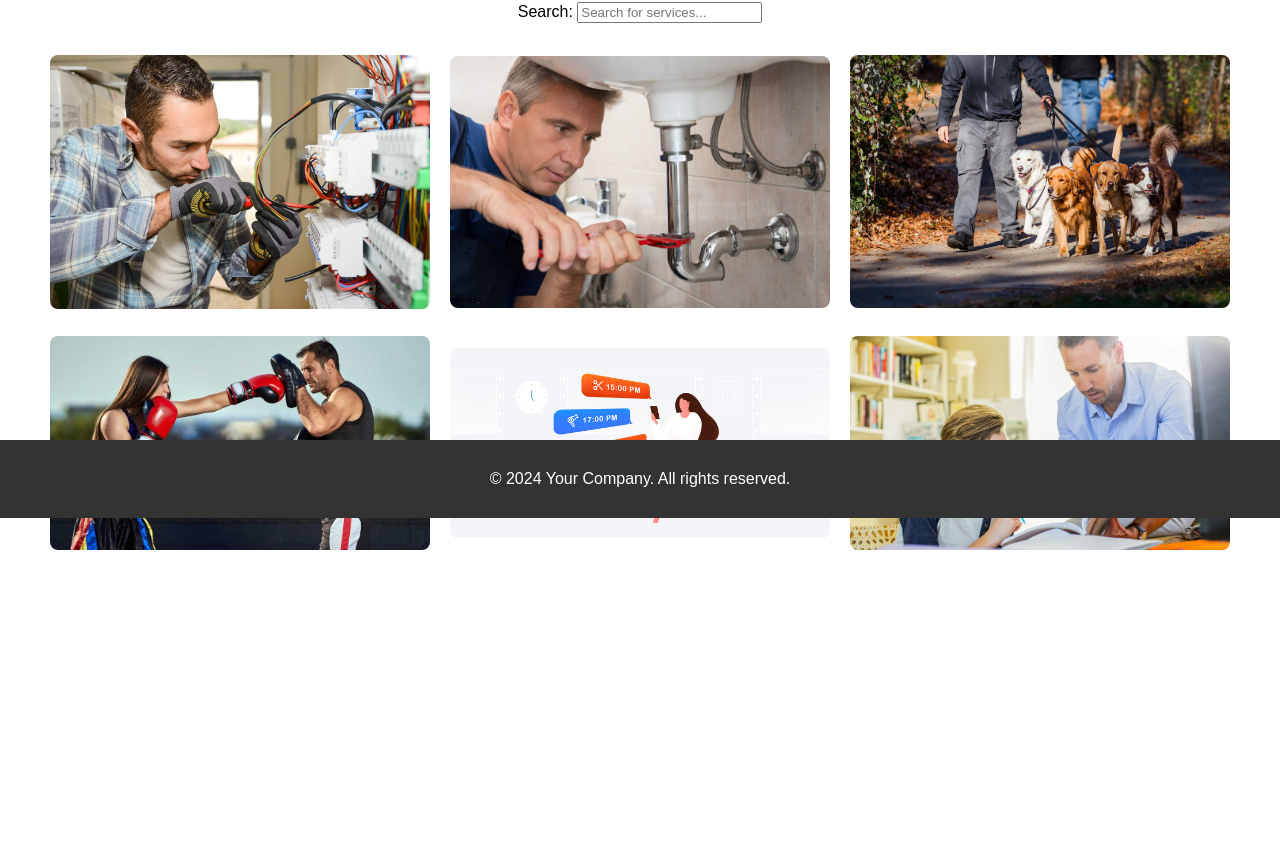
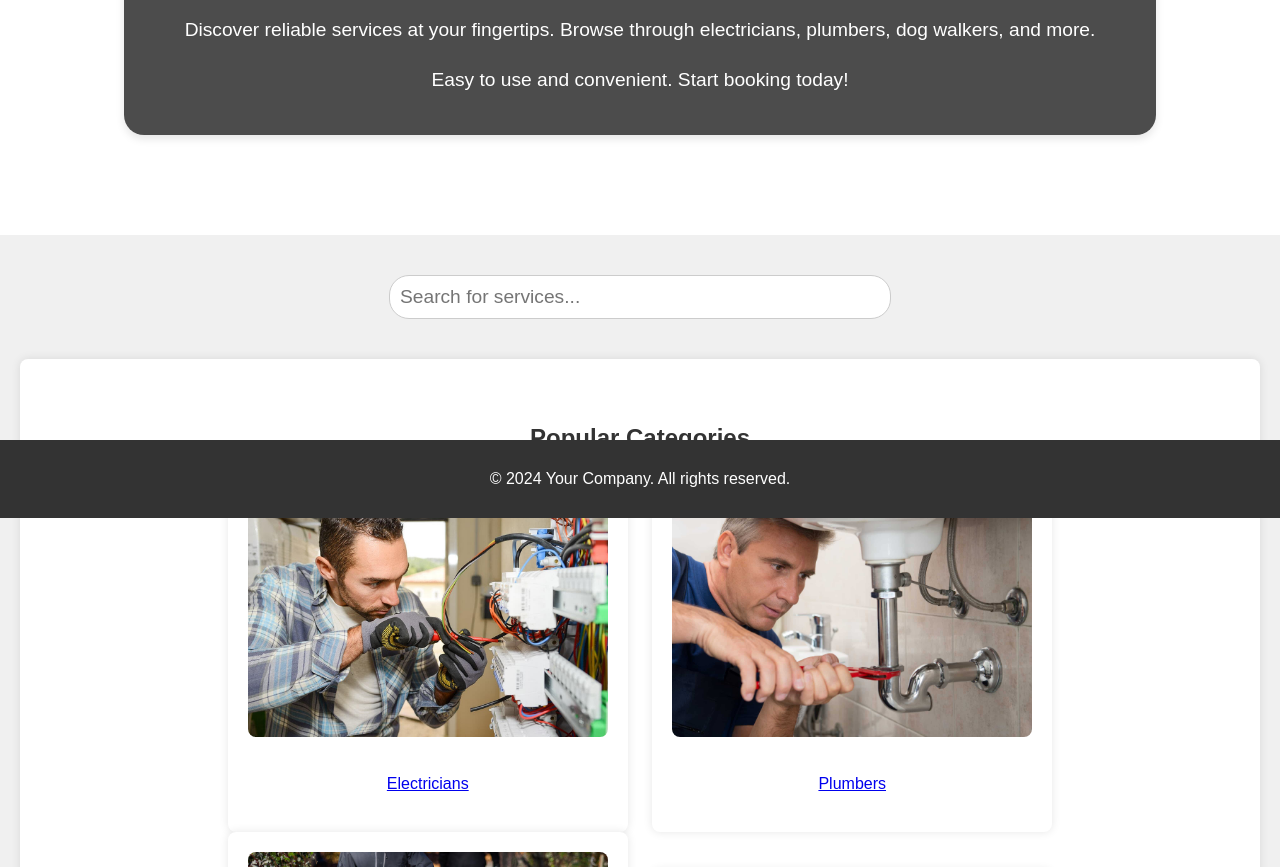
Before and after one commit to muhammadpaleker/servehome, a plain HTML site: page index.html in a window 1280 px wide. Shown: the part 282-1149 px from the top of the page. Before the commit the page ends 950 px from the top, so only its background shows below. Drawn offline with Linux system fonts and the light colour scheme.

Commit message:
Update index.html

```diff
--- a/index.html
+++ b/index.html
@@ -3,24 +3,22 @@
 <head>
     <meta charset="UTF-8">
     <meta name="viewport" content="width=device-width, initial-scale=1.0">
-    <title>Home - Service Booking</title>
+    <title>Service Booking Demo</title>
     <style>
-        /* Basic styling (use your existing CSS) */
+        /* Basic styling */
         body {
             font-family: Arial, sans-serif;
             line-height: 1.6;
-            background-color: #fff; /* White background for the entire page */
-            color: #000; /* Black text color */
+            background-color: #f0f0f0; /* Light grey background */
+            color: #333; /* Dark text color */
             margin: 0;
             padding: 0;
-            padding-top: 80px; /* Adjust padding top to accommodate fixed header height */
-            padding-bottom: 60px; /* Adjust padding bottom to accommodate fixed footer height */
-            overflow-x: hidden; /* Hide horizontal scrollbar */
+            padding-bottom: 50px; /* Ensure content doesn't hide behind footer */
         }
 
         header {
-            background-color: #000; /* Black header background */
-            color: #fff; /* White text color */
+            background-color: #fff; /* White header background */
+            color: #333; /* Dark text color */
             padding: 20px 0; /* Padding based on text size */
             width: 100%; /* Span the entire width of the page */
             text-align: center; /* Center align text */
@@ -28,10 +26,11 @@
             z-index: 1000; /* Ensure header is above other content */
             top: 0; /* Position at the top of the viewport */
             left: 0; /* Align left */
+            border-bottom: 1px solid #ddd; /* Grey border bottom */
         }
 
         header h1 {
-            font-size: 2em; /* Adjust font size */
+            font-size: 1.5em; /* Adjust font size */
             margin: 0; /* Remove default margin */
         }
 
@@ -47,64 +46,90 @@
         }
 
         header nav ul li a {
-            color: #fff; /* White text color for links */
+            color: #333; /* Dark text color for links */
             text-decoration: none; /* Remove underline from links */
             font-size: 1.2em; /* Adjust font size */
         }
 
-        .home-section {
-            max-width: 1200px;
-            margin: 0 auto;
-            padding: 40px 20px;
+        .hero {
+            background-color: #fff; /* White background for the hero section */
+            padding: 100px 20px; /* Adjust padding top and bottom */
+            text-align: center;
+            margin-top: 80px; /* Adjust margin to account for fixed header */
+        }
+
+        .find-service {
+            background-color: rgba(0, 0, 0, 0.7); /* Semi-transparent black background */
+            color: #fff; /* White text color */
+            border-radius: 20px; /* Rounded corners */
+            padding: 20px; /* Padding inside the box */
+            max-width: 80%; /* 80% of the screen width */
+            margin: 0 auto; /* Center align horizontally */
+            box-shadow: 0 4px 8px rgba(0, 0, 0, 0.1); /* Shadow effect */
+        }
+
+        .find-service h2 {
+            font-size: 2em; /* Adjust font size */
+            margin-bottom: 10px; /* Adjust spacing */
+        }
+
+        .find-service p {
+            font-size: 1.2em; /* Adjust font size */
+            line-height: 1.6; /* Adjust line height */
+        }
+
+        .search-bar {
+            max-width: 600px;
+            width: 100%;
+            margin: 40px auto;
             text-align: center;
         }
 
-        .image-grid {
-            display: flex;
-            justify-content: space-around;
-            align-items: center;
-            flex-wrap: wrap;
-            margin-top: 20px;
+        .search-bar input[type="text"] {
+            width: 80%;
+            padding: 10px;
+            font-size: 1.2em;
+            border: 1px solid #ccc;
+            border-radius: 20px;
+            outline: none;
+            transition: border-color 0.3s ease;
         }
 
-        .image-item {
-            flex: 0 1 calc(33.33% - 20px); /* Adjust width with margin between items */
-            margin: 10px; /* Adjust margin between items */
-            text-align: center;
-            cursor: pointer; /* Add pointer cursor for clickable items */
-            position: relative; /* Position relative for absolute positioning of text */
-            overflow: hidden; /* Hide overflow for consistent image sizes */
+        .search-bar input[type="text"]:focus {
+            border-color: #333;
         }
 
-        .image-item img {
-            max-width: 100%;
-            height: auto;
+        .category-section {
+            max-width: 1200px;
+            margin: 40px auto;
+            padding: 40px 20px;
+            text-align: center;
+            background-color: #fff; /* White background for categories */
+            box-shadow: 0 0 10px rgba(0, 0, 0, 0.1); /* Shadow effect */
+            border-radius: 8px; /* Rounded corners */
+        }
+
+        .category {
+            display: inline-block;
+            margin: 0 10px;
+            text-align: center;
+            width: 30%; /* Adjust width as needed */
+            padding: 20px;
+            background-color: #fff;
+            box-shadow: 0 0 10px rgba(0, 0, 0, 0.1); /* Shadow effect */
             border-radius: 8px;
             transition: transform 0.3s ease;
         }
 
-        .image-item:hover img {
-            transform: scale(1.1); /* Scale up image on hover */
+        .category:hover {
+            transform: translateY(-5px); /* Lift up on hover */
         }
 
-        .image-item p {
-            position: absolute; /* Position absolute for text positioning */
-            bottom: 10px; /* Adjust vertical positioning as needed */
-            left: 0;
-            right: 0;
-            color: #fff; /* Set text color to white */
-            font-size: 1.2em; /* Adjust font size */
-            font-weight: bold; /* Apply bold font weight */
-            margin: 0; /* Remove default margin */
-            background-color: rgba(0, 0, 0, 0.5); /* Semi-transparent background for contrast */
-            padding: 5px 10px; /* Adjust padding as needed */
-            text-align: center; /* Center align text */
-            opacity: 0; /* Initially hide text */
-            transition: opacity 0.3s ease; /* Smooth transition for opacity */
-        }
-
-        .image-item:hover p {
-            opacity: 1; /* Show text on hover */
+        .category img {
+            max-width: 100%;
+            height: auto;
+            border-radius: 8px;
+            margin-bottom: 10px;
         }
 
         footer {
@@ -133,82 +158,49 @@
         </nav>
     </header>
 
-    <section class="home-section">
+    <section class="hero">
+        <div class="find-service">
             <h2>Find Your Service</h2>
             <p>Discover reliable services at your fingertips. Browse through electricians, plumbers, dog walkers, and more.</p>
             <p>Easy to use and convenient. Start booking today!</p>
+        </div>
+    </section>
 
-        <!-- Search section -->
-        <div class="search-section">
-            <label for="service-search-home">Search:</label>
-            <input type="text" id="service-search-home" name="service-search-home" placeholder="Search for services...">
-        </div>
+    <section class="search-bar">
+        <input type="text" placeholder="Search for services...">
+    </section>
 
-        <!-- Image grid section -->
-        <div class="image-grid">
-            <!-- Service items (replace with actual links and images) -->
-            <div class="image-item">
-                <a href="electrician.html">
+    <section class="category-section">
+        <h2>Popular Categories</h2>
+        <div class="category">
+            <a href="electricians.html">
                 <img src="electrician.jpg" alt="Electrician Service">
-                    <p>Electrician Service</p>
+                <p>Electricians</p>
             </a>
         </div>
-            <div class="image-item">
+        <div class="category">
             <a href="plumbers.html">
                 <img src="plumbing.jpg" alt="Plumbing Service">
-                    <p>Plumbing Service</p>
+                <p>Plumbers</p>
             </a>
         </div>
-            <div class="image-item">
+        <div class="category">
             <a href="dog-walkers.html">
                 <img src="dog-walking.jpg" alt="Dog Walking Service">
-                    <p>Dog Walking Service</p>
+                <p>Dog Walkers</p>
             </a>
         </div>
-            <div class="image-item">
-                <a href="boxing-coaches.html">
-                    <img src="boxing-coach.jpg" alt="Boxing Coach Service">
-                    <p>Boxing Coach Service</p>
+        <div class="category">
+            <a href="tutors.html">
+                <img src="tutor.jpg" alt="Tutor Service">
+                <p>Tutors</p>
             </a>
         </div>
-            <div class="image-item">
-                <a href="hair-salons.html">
-                    <img src="hairsalon-booking.jpg" alt="Hair Salon Service">
-                    <p>Hair Salon Service</p>
-                </a>
-            </div>
-            <div class="image-item">
-                <a href="tutors.html">
-                    <img src="tutor.jpg" alt="Tutor Service">
-                    <p>Tutor Service</p>
-                </a>
-            </div>
-        </div>
+        <!-- Add more categories as needed -->
     </section>
 
     <footer>
         <p>&copy; 2024 Your Company. All rights reserved.</p>
     </footer>
-
-    <script>
-        // JavaScript for filtering services based on search input
-        const searchInputHome = document.getElementById('service-search-home');
-        const imageItemsHome = document.querySelectorAll('.image-item');
-
-        searchInputHome.addEventListener('input', function () {
-            const searchTermHome = searchInputHome.value.trim().toLowerCase();
-            imageItemsHome.forEach(item => {
-                const serviceNameHome = item.querySelector('p').textContent.toLowerCase();
-                const serviceLinkHome = item.querySelector('a');
-                if (serviceNameHome.includes(searchTermHome)) {
-                    item.style.display = 'block';
-                    serviceLinkHome.style.display = 'block';
-                } else {
-                    item.style.display = 'none';
-                    serviceLinkHome.style.display = 'none';
-                }
-            });
-        });
-    </script>
 </body>
 </html>
```
Lines whose indentation alone changed are shown as unchanged.
